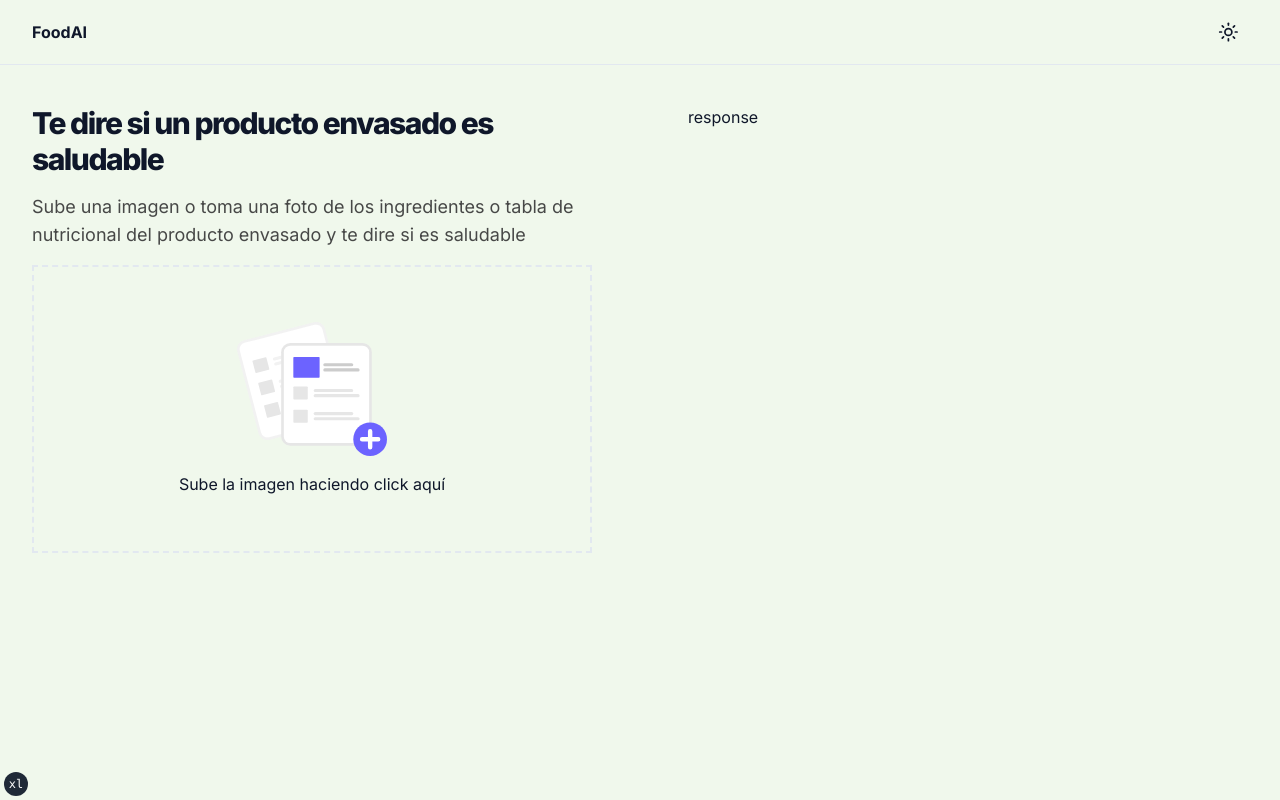
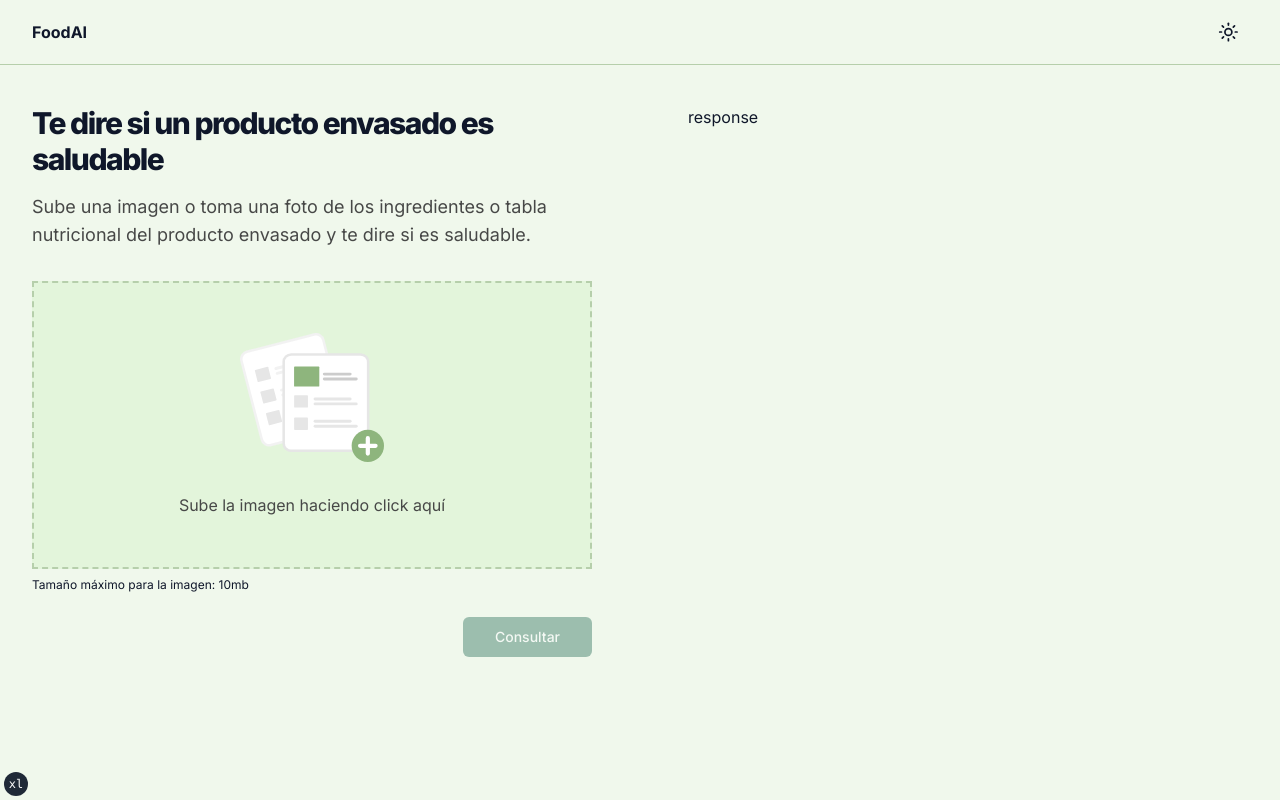
Before and after one commit to Guilleo03/web3, a Next.js app: page / in a window 1280 px wide. Built offline with nearby package versions, Linux system fonts and the light colour scheme.

Commit message:
feat: dropzone

```diff
--- a/app/page.tsx
+++ b/app/page.tsx
@@ -1,21 +1,22 @@
-import DragAndDrop from "@/components/drag-and-drop"
+import Actions from "@/components/actions";
+import DragAndDrop from "@/components/drag-and-drop";
+import Presentation from "@/components/presentation";
+import { MAX_IMAGE_SIZE } from "@/utils/common";
 
 export default function IndexPage() {
   return (
     <section className="container pb-8 pt-6 md:py-10">
       <div className="flex flex-col md:flex-row items-start gap-x-24">
         <div className="flex-1">
-          <h1 className="text-3xl font-extrabold leading-tight tracking-tighter md:text-3xl mb-4">
-            Te dire si un producto envasado es saludable
-          </h1>
-          <p className="mb-4 text-lg text-muted-foreground">
-            Sube una imagen o toma una foto de los ingredientes o tabla de
-            nutricional del producto envasado y te dire si es saludable
+          <Presentation />
+          <DragAndDrop />
+          <p className="text-xs mt-2">
+            Tamaño máximo para la imagen: {MAX_IMAGE_SIZE}mb
           </p>
-          <DragAndDrop />
+          <Actions />
         </div>
         <div className="flex-1">response</div>
       </div>
     </section>
-  )
+  );
 }
--- /dev/null
+++ b/components/actions.tsx
@@ -0,0 +1,43 @@
+"use client";
+
+import { Button } from "./ui/button";
+import { useStore } from "@/utils/store";
+
+const Actions = () => {
+  const { image, setImage, error } = useStore();
+
+  const requestInfo = () => {
+    console.log("action");
+  };
+
+  const handleDelete = () => setImage(undefined);
+
+  return (
+    <div className="flex justify-between gap-6 mt-6">
+      <div>{error && <p className="text-destructive">{error}</p>}</div>
+      <div className="flex gap-6">
+        {image && (
+          <Button
+            onClick={handleDelete}
+            className="px-8 text-destructive border-destructive hover:bg-transparent hover:text-destructive"
+            variant={"outline"}
+            disabled={image ? false : true}
+          >
+            Eliminar foto
+          </Button>
+        )}
+        <form action={requestInfo}>
+          <Button
+            type="submit"
+            className="px-8 hover:bg-primary hover:opacity-80 transition-all"
+            disabled={image ? false : true}
+          >
+            Consultar
+          </Button>
+        </form>
+      </div>
+    </div>
+  );
+};
+
+export default Actions;
--- a/components/drag-and-drop.tsx
+++ b/components/drag-and-drop.tsx
@@ -1,40 +1,62 @@
-"use client"
+"use client";
 
-import React, { useCallback, useState } from "react"
-import Image from "next/image"
-import placeholder from "@/images/upload-file.svg"
-import { useDropzone } from "react-dropzone"
-
-import { cn } from "@/lib/utils"
+import placeholder from "@/images/upload-file.svg";
+import { cn } from "@/lib/utils";
+import { MAX_IMAGE_SIZE } from "@/utils/common";
+import { useStore } from "@/utils/store";
+import Image from "next/image";
+import React, { useCallback, useEffect, useState } from "react";
+import { FileRejection, useDropzone } from "react-dropzone";
 
 const DragAndDrop: React.FC = () => {
-  const [files, setFiles] = useState<File[]>([])
-  const [preview, setPreview] = useState<string>()
+  const { image, setImage, setError } = useStore();
+  const [preview, setPreview] = useState<string>();
 
-  const onDrop = useCallback((acceptedFiles: File[]) => {
-    setFiles(acceptedFiles)
+  const MAX_SIZE = MAX_IMAGE_SIZE * 1024 * 1024; // 10mb
 
-    const newPreviews = URL.createObjectURL(acceptedFiles[0])
-    setPreview(newPreviews)
-  }, [])
+  const onDropAccepted = useCallback((acceptedFiles: File[]) => {
+    const newPreviews = URL.createObjectURL(acceptedFiles[0]);
+    setImage(acceptedFiles[0]);
+    setPreview(newPreviews);
+    setError("");
+  }, []);
+
+  const onDropRejected = (rejectedFiles: FileRejection[]) => {
+    const errorType = rejectedFiles[0].errors[0].code as string;
+    if (errorType === "file-too-large") {
+      setError(`La imagen debe pesar menos de ${MAX_IMAGE_SIZE}mb`);
+    } else {
+      setError("No se ha podido subir la imagen");
+    }
+  };
 
   const { getRootProps, getInputProps } = useDropzone({
-    accept: { "image/jpeg": [".jpeg", ".png", "jpg"] },
-    onDrop,
-  })
+    accept: { "image/jpeg": [".jpeg", ".png"] },
+    maxSize: MAX_SIZE,
+    maxFiles: 1,
+    onDropAccepted,
+    onDropRejected,
+  });
 
   // Clean preview URL
-  React.useEffect(() => {
+  useEffect(() => {
     return () => {
-      URL.revokeObjectURL(preview as string)
+      URL.revokeObjectURL(preview as string);
+    };
+  }, [preview]);
+
+  useEffect(() => {
+    if (!image) {
+      setPreview("");
+      URL.revokeObjectURL(preview as string);
     }
-  }, [preview])
+  }, [image]);
 
   return (
     <div
       {...getRootProps()}
       className={cn(
-        "border-dashed w-full text-center border-2 min-h-72 flex items-center justify-center",
+        "border-dashed w-full text-center border-2 min-h-72 flex items-center justify-center bg-secondary",
         preview ? "" : "cursor-pointer"
       )}
     >
@@ -42,11 +64,11 @@ const DragAndDrop: React.FC = () => {
         <div>
           <Image
             src={preview}
-            alt={`preview`}
+            alt="Imagen del producto envasado"
             width={350}
             height={600}
             style={{
-              objectFit: "cover",
+              objectFit: "contain",
               margin: "10px",
             }}
           />
@@ -55,21 +77,24 @@ const DragAndDrop: React.FC = () => {
         <div>
           <input {...getInputProps()} />
           <div className="flex flex-col items-center gap-y-4">
+            <div className="h-36 w-36">
               <Image
                 src={placeholder}
                 alt="Imagen decorativa para agregar una foto"
                 width={150}
                 height={150}
-              style={{
-                objectFit: "contain",
-              }}
+                priority={false}
+                style={{ width: "auto", height: "auto" }}
               />
-            <p>Sube la imagen haciendo click aquí</p>
+            </div>
+            <p className="text-muted-foreground">
+              Sube la imagen haciendo click aquí
+            </p>
           </div>
         </div>
       )}
     </div>
-  )
-}
+  );
+};
 
-export default DragAndDrop
+export default DragAndDrop;
--- /dev/null
+++ b/components/presentation.tsx
@@ -0,0 +1,15 @@
+const Presentation = () => {
+  return (
+    <>
+      <h1 className="text-3xl font-extrabold leading-tight tracking-tighter md:text-3xl mb-4">
+        Te dire si un producto envasado es saludable
+      </h1>
+      <p className="mb-8 text-lg text-muted-foreground">
+        Sube una imagen o toma una foto de los ingredientes o tabla nutricional
+        del producto envasado y te dire si es saludable.
+      </p>
+    </>
+  )
+}
+
+export default Presentation
--- a/styles/globals.css
+++ b/styles/globals.css
@@ -13,7 +13,7 @@
     --popover: 0 0% 100%;
     --popover-foreground: 222.2 47.4% 11.2%;
 
-    --border: 214.3 31.8% 91.4%;
+    --border: 101, 27%, 74%;
     --input: 214.3 31.8% 91.4%;
 
     --card: 0 0% 100%;
@@ -22,13 +22,13 @@
     --primary: 160, 28%, 41%;
     --primary-foreground: 210 40% 98%;
 
-    --secondary: 210 40% 96.1%;
+    --secondary: 102, 57%, 91%;
     --secondary-foreground: 222.2 47.4% 11.2%;
 
     --accent: 210 40% 96.1%;
     --accent-foreground: 222.2 47.4% 11.2%;
 
-    --destructive: 0 100% 50%;
+    --destructive: 0, 90%, 58%;
     --destructive-foreground: 210 40% 98%;
 
     --ring: 215 20.2% 65.1%;
@@ -49,7 +49,7 @@
     --popover: 224 71% 4%;
     --popover-foreground: 215 20.2% 65.1%;
 
-    --border: 216 34% 17%;
+    --border: 101, 16%, 69%;
     --input: 216 34% 17%;
 
     --card: 224 71% 4%;
@@ -58,7 +58,7 @@
     --primary: 210 40% 98%;
     --primary-foreground: 222.2 47.4% 1.2%;
 
-    --secondary: 222.2 47.4% 11.2%;
+    --secondary: 102, 9%, 28%;
     --secondary-foreground: 210 40% 98%;
 
     --destructive: 0 63% 31%;
--- /dev/null
+++ b/utils/common.ts
@@ -0,0 +1 @@
+export const MAX_IMAGE_SIZE = 10;
--- a/utils/store.ts
+++ b/utils/store.ts
@@ -2,10 +2,16 @@ import { create } from "zustand"
 
 interface Store {
   image: File | undefined
-  setImage: (img: File) => void
+  setImage: (img: File | undefined) => void
+
+  error: string
+  setError: (msg: string) => void
 }
 
 export const useStore = create<Store>()((set) => ({
   image: undefined,
-  setImage: (img: File) => set({ image: img }),
+  setImage: (img) => set({ image: img }),
+
+  error: "",
+  setError: (msg) => set({ error: msg }),
 }))
```
Also changed, not shown: app/layout.tsx (+12 -12 lines), prettier.config.js (deleted, +0 -32 lines), images/upload-file.svg. Lines whose indentation alone changed are shown as unchanged.
